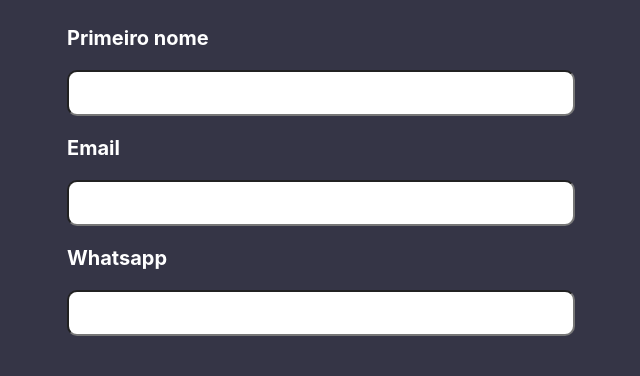
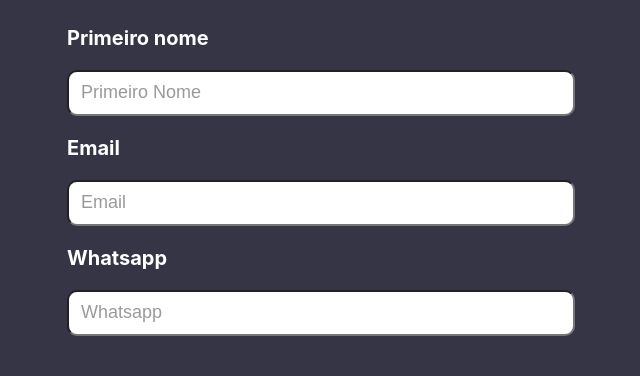
Before and after one commit to wiliamtaesunglee/landingpage-forbootcamp, a React (Create React App) app: page / in a window 1280 px wide. Shown: the part 891-1267 px from the top of the page, without its empty margins (323-963 px from the left). Built offline with nearby package versions, Linux system fonts and the light colour scheme.

Commit message:
form styling input

```diff
--- a/src/components/form/Form.js
+++ b/src/components/form/Form.js
@@ -5,13 +5,13 @@ const Form = () => (
 
   <form className={style.form}>
     <p className={style.name}>Primeiro nome</p>
-    <input className={style.nameInput}/>
+    <input className={style.nameInput} type="text" placeholder="Primeiro Nome"/>
 
     <p className={style.email}>Email</p>
-    <input className={style.emailInput}/>
+    <input className={style.emailInput} type="text" placeholder="Email"/>
 
     <p className={style.whatsapp}>Whatsapp</p>
-    <input className={style.whatsappInput}/>
+    <input className={style.whatsappInput} type="number" placeholder="Whatsapp"/>
 
     <button className={style.formButton}>Quero assistir!</button>
   </form>
--- a/src/components/form/Form.module.css
+++ b/src/components/form/Form.module.css
@@ -2,6 +2,13 @@
   max-width:500px;
   color: white;
   margin: 32px auto;
+}
+
+input[type=text]:focus {
+  border-style:1px solid blue;
+  color:rgba(0, 0, 0, 0.8);
+  font-size:18px;
+  font-weight:bold;
 }
 
 .name {
@@ -18,6 +25,16 @@
   background-color:white;
 }
 
+.nameInput::placeholder {
+  width:400px;
+  max-width:100%;
+  font-size:18px;
+  color:rgba(0, 0, 0, 0.4);
+  align-self:center;
+  padding-left:10px;
+}
+
+
 .email {
   font-size: 20px;
   font-weight: bold;
@@ -30,6 +47,15 @@
   height:40px;
   border-radius: 10px;
   background-color:white;
+}
+
+.emailInput::placeholder {
+  width:400px;
+  max-width:100%;
+  font-size:18px;
+  color:rgba(0, 0, 0, 0.4);
+  align-self:center;
+  padding-left:10px;
 }
 
 .whatsapp {
@@ -46,6 +72,16 @@
   background-color:white;
 }
 
+.whatsappInput::placeholder {
+  width:400px;
+  max-width:100%;
+  font-size:18px;
+  color:rgba(0, 0, 0, 0.4);
+  align-self:center;
+  padding-left:10px;
+}
+
+
 .formButton {
   font-size: 30px;
   font-weight: bold;
```
Also changed, not shown: 2 other files (tests, documents, lock files or other folders).
